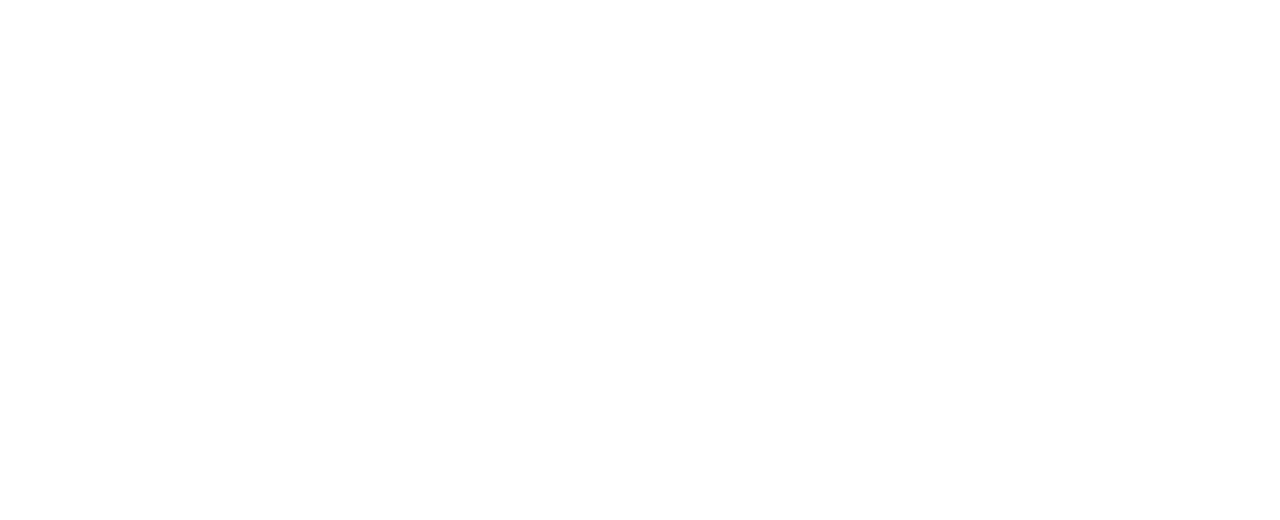
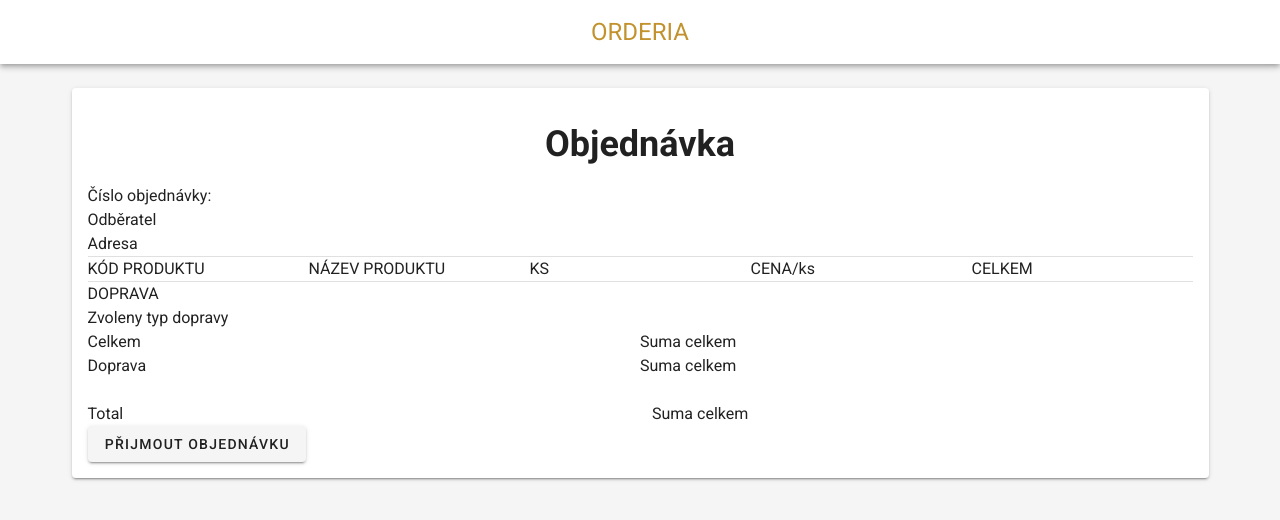
Before and after one commit to zladkaskazkina/Orderia, a Vue app: page /test2 in a window 1280 px wide. Shown: the top 520 px of the page. Built offline with nearby package versions, Linux system fonts and the light colour scheme.

Commit message:
order form

```diff
--- /dev/null
+++ b/src/components/SupplierOrder.vue
@@ -0,0 +1,99 @@
+<template>
+    <v-container fluid class="supplier-order">
+        <v-card class="pa-4">
+            <v-card-title class="headline ma-2">
+                <h2>Objednávka</h2>
+            </v-card-title>
+    <div class="customer-data">
+            <v-row no-gutters>
+                <span>Číslo objednávky:</span>
+            </v-row>
+            <v-row no-gutters>
+                <span>Odběratel</span>
+            </v-row>
+            <v-row no-gutters>
+                <span>Adresa</span>
+            </v-row>
+    </div>
+    <v-divider></v-divider>
+
+    <div class="order-main">
+        <v-row no-gutters>
+            <v-col>
+                <span> </span>
+                <span>KÓD PRODUKTU</span>
+            </v-col>
+            <v-col>
+                <span>NÁZEV PRODUKTU</span>
+            </v-col>
+            <v-col>
+                <span>KS</span>
+            </v-col>
+            <v-col>
+                <span>CENA/ks</span>
+            </v-col>
+            <v-col>
+                <span>CELKEM</span>
+            </v-col>
+        </v-row>
+        <v-row no-gutters>
+            <!-- doplnovani polozek -->
+        </v-row>
+    </div>
+    <v-divider></v-divider>
+    <div>
+        <v-row no-gutters>
+            <span>DOPRAVA</span>
+        </v-row>
+        <v-row no-gutters>
+            <!-- propisovat zvoleny typ dopravy -->
+            <span>Zvoleny typ dopravy</span>
+        </v-row>
+        <v-row no-gutters>
+            <v-col>
+            <span>Celkem</span>
+            </v-col>
+            <v-col>
+                <!-- doplnit soucet vsech polozek -->
+                <span>Suma celkem</span>
+            </v-col>
+        </v-row>
+        <v-row no-gutters>
+            <v-col>
+            <span>Doprava</span>
+            </v-col>
+            <v-col>
+                <!-- doplnit suma za dopravu -->
+                <span>Suma celkem</span>
+            </v-col>
+        </v-row>
+        <v-row>
+            <v-col>
+                <!-- doplnit celkovy soucet -->
+            <span>Total</span>
+            </v-col>
+            <v-col>
+                <span>Suma celkem</span>
+            </v-col>
+        </v-row>
+        <v-row no-gutters>
+            <v-btn flat>PŘIJMOUT OBJEDNÁVKU</v-btn>
+        </v-row>
+    </div>
+
+
+        </v-card>
+    </v-container>
+</template>
+
+<script>
+export default {
+
+}
+</script>
+
+<style lang="scss" scoped>
+.headline {
+    justify-content: center;
+}
+</style>
--- a/src/router/router.js
+++ b/src/router/router.js
@@ -5,6 +5,7 @@
 import Login from "../views/Login";
 import Registration from "../views/Registration";
 import Test from "../views/Test";
+import Test2 from "../views/Test2";
 import Dodavatel from "../views/Dodavatel";
 // Layouts
 import StartLayout from "../layouts/StartLayout";
@@ -42,6 +43,12 @@
     component: Test
   },
   {
+    path: "/test2",
+    name: "Test2",
+    meta: { layout: AuthLayout},
+    component: Test2
+  },
+  {
     path: "/dodavatel",
     name: "Dodavatel",
     meta: { layout: ProfilLayout},
--- a/src/views/Home.vue
+++ b/src/views/Home.vue
@@ -35,6 +35,7 @@
       <v-col md6>
         <v-card class="pa-5 fill-height" color="secondary">
           <v-btn flat router to="/test"> test </v-btn>
+          <v-btn flat router to="/test2"> test2 </v-btn>
         </v-card>
       </v-col>
     </v-row>
--- /dev/null
+++ b/src/views/Test2.vue
@@ -0,0 +1,19 @@
+<template>
+  <v-container>
+    <supplierOrder />
+  </v-container>
+</template>
+
+<script>
+import SupplierOrder from "./../components/SupplierOrder.vue";
+
+export default {
+  name: "Test",
+  components: {
+    supplierOrder: SupplierOrder
+  }
+};
+</script>
+
+<style lang="scss" scoped>
+</style>
```
